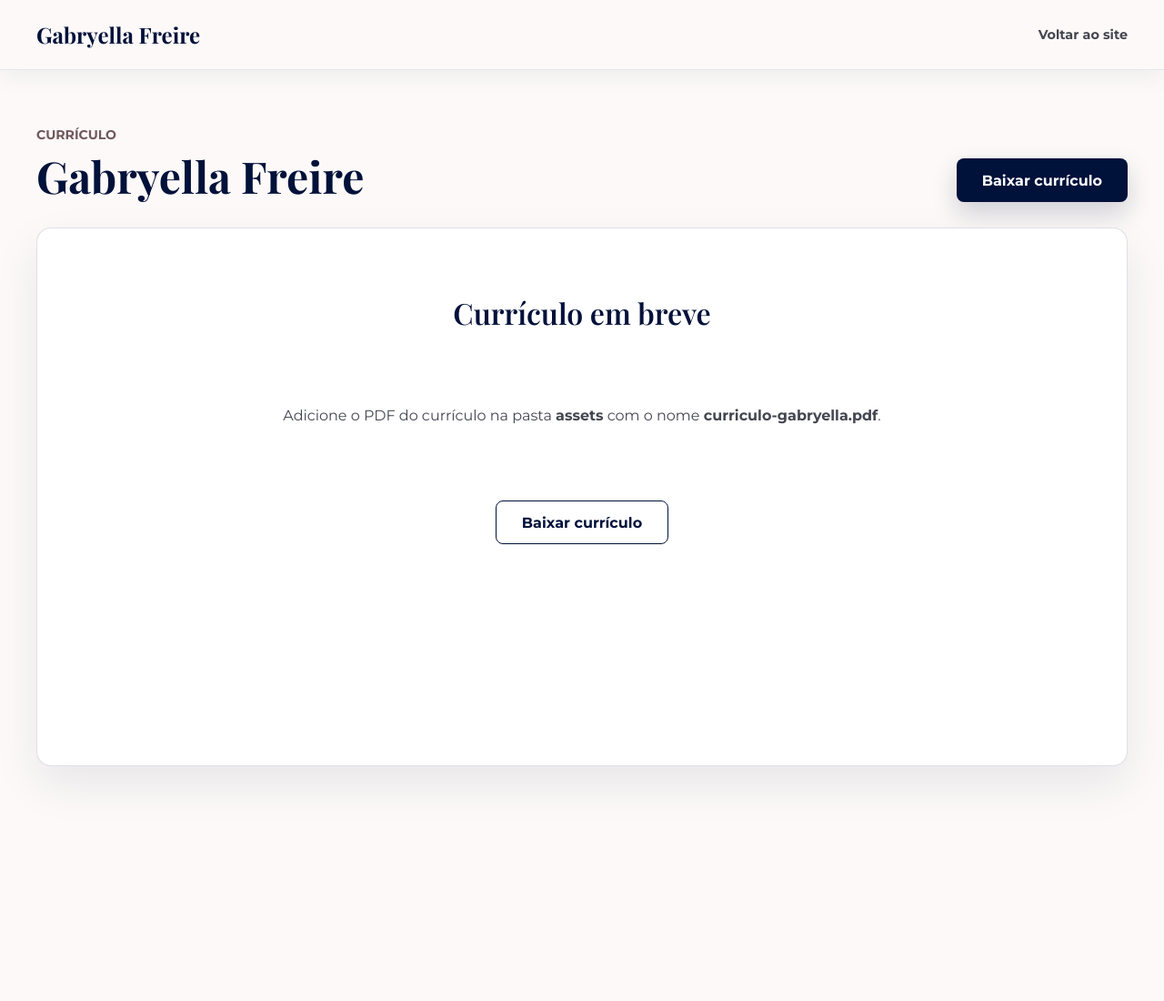
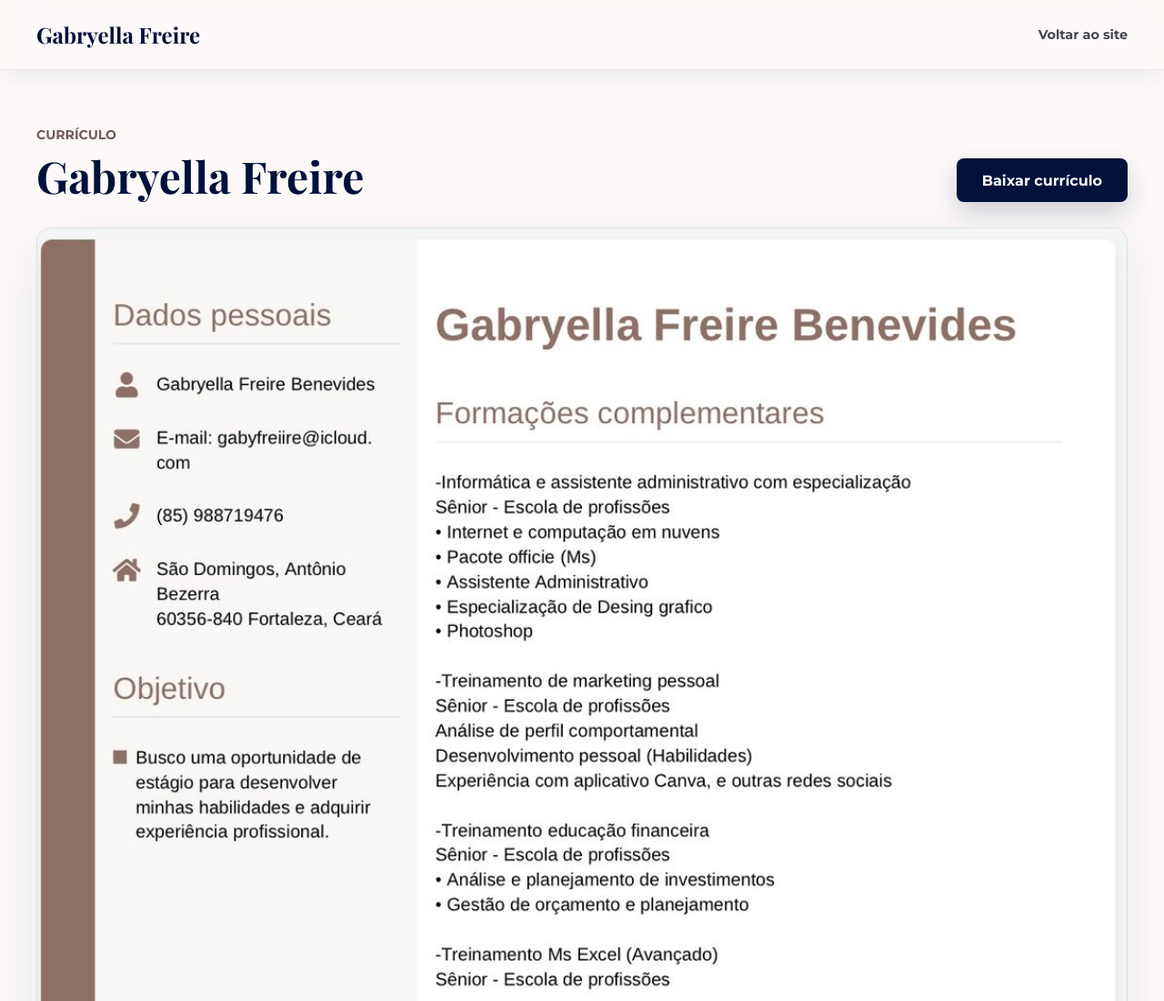
Before and after one commit to silaskaleby/landing-page-gb, a plain HTML site: page curriculo.html in a window 1280 px wide. Shown: the top 1100 px of the page at 91% size. Before the commit the page ends 962 px from the top, so only its background shows below. Drawn offline with nearby package versions, Linux system fonts and the light colour scheme; no server answers.

Commit message:
fix: usar imagem existente do curriculo

```diff
--- a/curriculo.html
+++ b/curriculo.html
@@ -35,15 +35,11 @@
             <h1>Gabryella Freire</h1>
           </div>
 
-          <a class="button button-primary" href="assets/curriculo-gabryella.pdf" download>Baixar currículo</a>
+          <a class="button button-primary" href="assets/curriculo-gabryella.png" download>Baixar currículo</a>
         </div>
 
-        <div class="resume-viewer" data-pdf-viewer data-pdf-src="assets/curriculo-gabryella.pdf">
-          <div class="resume-fallback">
-            <h2>Currículo em breve</h2>
-            <p>Adicione o PDF do currículo na pasta <strong>assets</strong> com o nome <strong>curriculo-gabryella.pdf</strong>.</p>
-            <a class="button button-secondary" href="assets/curriculo-gabryella.pdf" download>Baixar currículo</a>
-          </div>
+        <div class="resume-viewer">
+          <img class="resume-pdf" src="assets/curriculo-gabryella.png" alt="Currículo de Gabryella Freire">
         </div>
       </div>
     </section>
```
